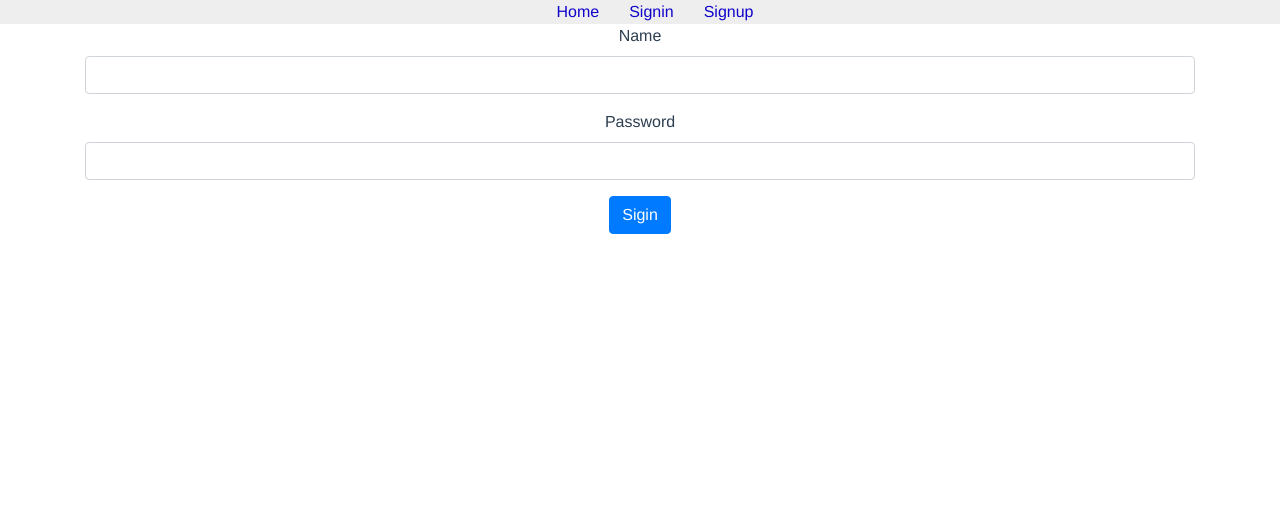
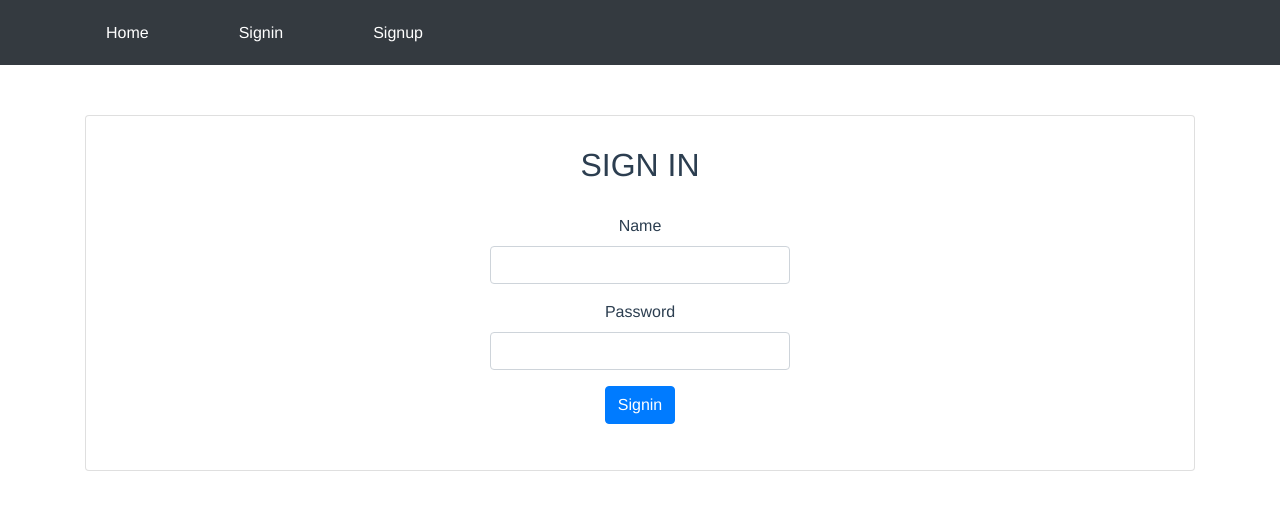
Before and after one commit to napiorkowskimarcin/408-cracow-crud-front-end, a Vue app: page /login in a window 1280 px wide. Shown: the top 510 px of the page. Built offline with nearby package versions, Linux system fonts and the light colour scheme.

Commit message:
BOOTSTRAP + LOGIN REVIEW

```diff
--- a/src/App.vue
+++ b/src/App.vue
@@ -1,11 +1,11 @@
 <template>
   <div id="app">
-    <nav v-if="!isLoggedIn">
+    <nav v-if="!isLoggedIn" class="navbar navbar-expand-lg navbar-dark bg-dark">
       <router-link to="/">Home</router-link>
       <router-link to="/login">Signin</router-link>
       <router-link to="/signup">Signup</router-link>
     </nav>
-    <nav v-if="isLoggedIn">
+    <nav v-if="isLoggedIn" class="navbar navbar-expand-lg navbar-dark bg-dark">
       <router-link to="/">Home</router-link>
       <router-link to="/create">Create task</router-link>
       <router-link to="/usertasks">List of tasks</router-link>
@@ -17,12 +17,13 @@
 </template>
 
 <script>
-import { mapGetters } from "vuex";
+import { mapGetters, mapState } from "vuex";
 
 export default {
   name: "App",
   computed: {
     ...mapGetters(["isLoggedIn"]),
+    ...mapState({ accessToken: "accessToken", username: "username" }),
   },
 };
 </script>
@@ -35,10 +36,15 @@ export default {
   text-align: center;
   color: #2c3e50;
   nav {
-    background-color: #eee;
+    height: 65px;
+    margin-bottom: 50px;
     a {
-      color: rgb(17, 4, 202);
-      margin-left: 30px;
+      margin-left: 90px;
+      color: white;
+      transition: 0.3s;
+      &:hover {
+        color: lightblue;
+      }
     }
   }
 }
--- a/src/styles/base.scss
+++ b/src/styles/base.scss
@@ -5,3 +5,7 @@ body {
 a {
   text-decoration: none;
 }
+
+btn {
+  background-color: lightblue;
+}
--- a/src/views/Create.vue
+++ b/src/views/Create.vue
@@ -1,6 +1,7 @@
 <template>
   <div>
-    <form @submit="createTask" method="post" v-if="isLoggedIn">
+    <form @submit="createTask" method="post" v-if="isLoggedIn" class="card">
+      <h2>CREATE A TASK</h2>
       <div class="mb-3">
         <br />
         <label for="taskName" class="form-label"> Task name</label>
@@ -67,7 +68,20 @@ export default {
 
 <!-- Add "scoped" attribute to limit CSS to this component only -->
 <style scoped lang="scss">
-.btn-primary {
-  color: white;
+.card {
+  h2 {
+    margin-bottom: 30px;
+  }
+  display: flex;
+  justify-content: center;
+  padding: 30px;
+  input {
+    max-width: 300px;
+    margin: 0 auto;
+  }
+  .btn {
+    max-width: 150px;
+    margin: 0 auto;
+  }
 }
 </style>
--- a/src/views/Login.vue
+++ b/src/views/Login.vue
@@ -1,6 +1,7 @@
 <template>
   <div>
-    <form @submit="userLogin" method="post" v-if="!isLoggedIn">
+    <form @submit="userLogin" method="post" v-if="!isLoggedIn" class="card">
+      <h2>SIGN IN</h2>
       <div class="mb-3">
         <label for="name" class="form-label">Name</label>
         <input
@@ -10,7 +11,7 @@
           autocomplete="off"
         />
       </div>
-      <div class="mb-3">
+      <div class="mb-3 ">
         <label for="password" class="form-label">Password</label>
         <input
           type="password"
@@ -19,7 +20,8 @@
           autocomplete="off"
         />
       </div>
-      <button type="submit" class="btn btn-primary">Sigin</button>
+      <button type="submit" class="btn btn-primary">Signin</button>
+      <p class="text-danger">{{ message }}</p>
     </form>
 
     <div v-if="isLoggedIn">
@@ -42,12 +44,23 @@ export default {
         name: null,
         password: null,
       },
+      message: null,
     };
   },
   methods: {
+    //CREATE A TOKEN STORED IN VUEX STORE
     ...mapMutations(["setUser", "setToken"]),
+    //CREATE A FUNCTION TO LOG IN AN USER
     async userLogin(event) {
       event.preventDefault();
+      console.log(this.posts.name);
+      if (!this.posts.name) {
+        return (this.message = "name required");
+      }
+      if (!this.posts.password) {
+        return (this.message = "password required");
+      }
+      try {
         let response = await this.axios.post(
           "http://localhost:3000/api/user/signin",
           this.posts
@@ -57,10 +70,30 @@ export default {
         this.setUser(username);
         this.setToken(accessToken);
         this.$router.push("/");
+      } catch (error) {
+        this.message = error.response.data.message;
+      }
     },
   },
 };
 </script>
 
 <!-- Add "scoped" attribute to limit CSS to this component only -->
-<style scoped lang="scss"></style>
+<style scoped lang="scss">
+.card {
+  h2 {
+    margin-bottom: 30px;
+  }
+  display: flex;
+  justify-content: center;
+  padding: 30px;
+  input {
+    max-width: 300px;
+    margin: 0 auto;
+  }
+  .btn {
+    max-width: 150px;
+    margin: 0 auto;
+  }
+}
+</style>
--- a/src/views/Update.vue
+++ b/src/views/Update.vue
@@ -1,7 +1,8 @@
 <template>
   <div>
     <div v-if="isLoggedIn">
-      <form @submit="updateTask" method="post">
+      <form @submit="updateTask" method="post" class="card">
+        <h2>MODIFICATION OF THE TASK</h2>
         <div class="mb-3">
           <br />
           <label for="taskName" class="form-label">
@@ -114,8 +115,21 @@ export default {
 
 <!-- Add "scoped" attribute to limit CSS to this component only -->
 <style scoped lang="scss">
-.btn-primary {
-  color: white;
+.card {
+  h2 {
+    margin-bottom: 30px;
+  }
+  display: flex;
+  justify-content: center;
+  padding: 30px;
+  input {
+    max-width: 300px;
+    margin: 0 auto;
+  }
+  .btn {
+    max-width: 150px;
+    margin: 0 auto;
+  }
 }
 
 .red {
--- a/src/views/Welcome.vue
+++ b/src/views/Welcome.vue
@@ -1,6 +1,6 @@
 <template>
   <div class="hello">
-    Welcome !
+    <h2>Welcome !</h2>
     <div class="if-logged-block links" v-if="isLoggedIn">
       You are logged in. You may go to :
       <div>
@@ -12,9 +12,11 @@
     </div>
 
     <div class="if-not-logged-block" v-if="!isLoggedIn">
-      Feel free to sign in/ up.
-      <br />
-      <br />
+      <p class="router-links">
+        Feel free to <router-link to="/login">sign in</router-link> or
+        <router-link to="/signup">sign up</router-link>.
+      </p>
+
       <br />
       <div class="get-users">
         <h4>//Temporary - for faster tests.</h4>
@@ -57,7 +59,4 @@ export default {
 ul {
   list-style-type: none;
 }
-div a {
-  color: rgb(54, 52, 165);
-}
 </style>
```
Lines whose indentation alone changed are shown as unchanged.
